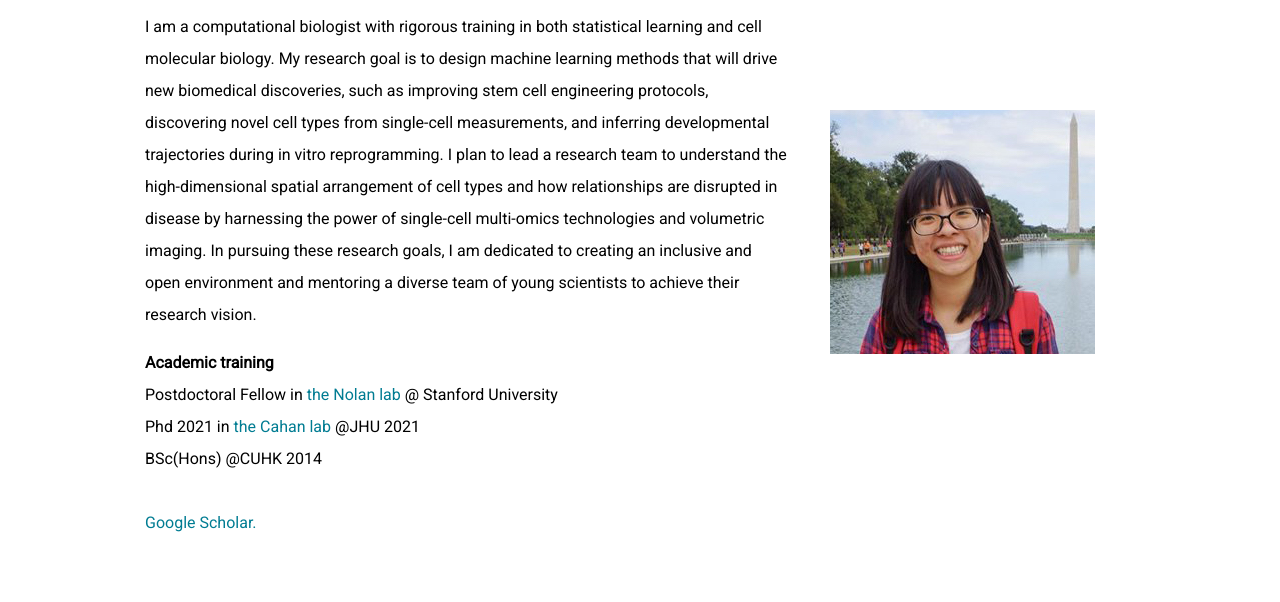
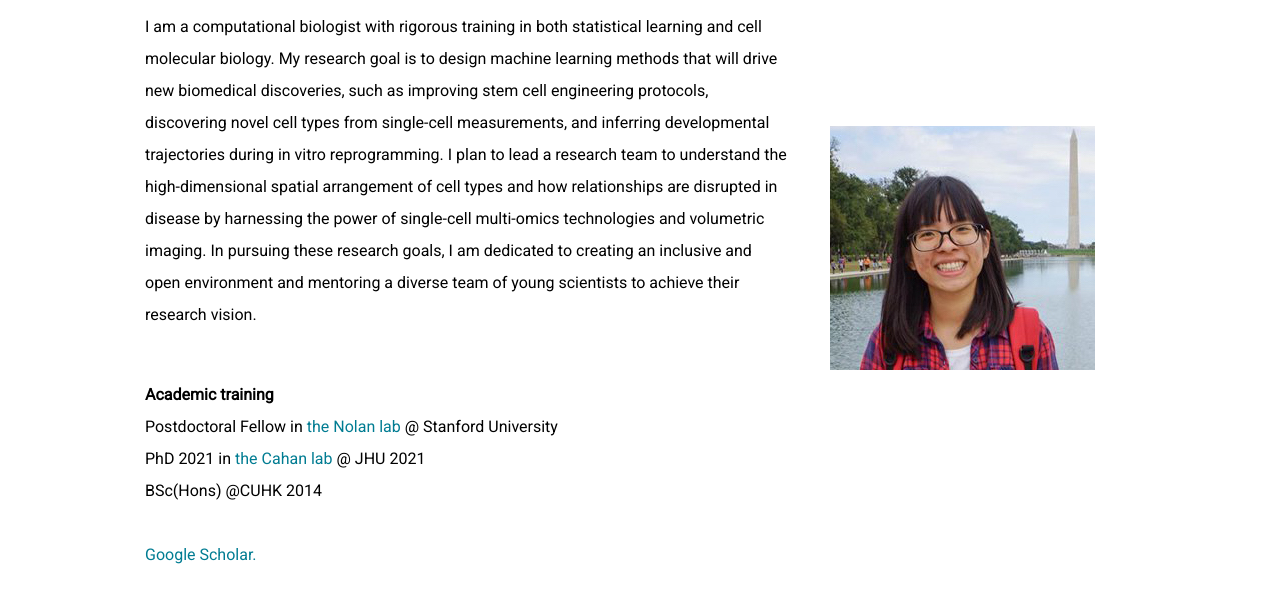
Before and after one commit to yuqiyuqitan/yuqiyuqitan.github.io, a plain HTML site: page index.html in a window 1280 px wide. Shown: the part 278-880 px from the top of the page. Drawn offline with nearby package versions, Linux system fonts and the light colour scheme.

Commit message:
add a little space before the academic training

```diff
--- a/index.html
+++ b/index.html
@@ -27,7 +27,8 @@
     <div class="column1">
       <h1>Yuqi Tan</h1>
       I am a computational biologist with rigorous training in both statistical learning and cell molecular biology. My research goal is to design machine learning methods that will drive new biomedical discoveries, such as improving stem cell engineering protocols, discovering novel cell types from single-cell measurements, and inferring developmental trajectories during in vitro reprogramming. I plan to lead a research team to understand the high-dimensional spatial arrangement of cell types and how relationships are disrupted in disease by harnessing the power of single-cell multi-omics technologies and volumetric imaging. In pursuing these research goals, I am dedicated to creating an inclusive and open environment and mentoring a diverse team of young scientists to achieve their research vision.
-    <p> <b> Academic training </b> <br> Postdoctoral Fellow in <a href = "https://www.nolanlab.org/members/" class="external-link"> the Nolan lab </a> @ Stanford University <br> Phd 2021 in <a href = "https://www.cahanlab.org" class="external-link"> the Cahan lab </a> @JHU 2021 <br> BSc(Hons) @CUHK 2014 </p>
+    <p> </p>
+    <p> <b> Academic training </b> <br> Postdoctoral Fellow in <a href = "https://www.nolanlab.org/members/" class="external-link"> the Nolan lab </a> @ Stanford University <br> PhD 2021 in <a href = "https://www.cahanlab.org" class="external-link"> the Cahan lab </a> @ JHU 2021 <br> BSc(Hons) @CUHK 2014 </p>
 
       <a href = "https://scholar.google.com/citations?user=zNOpmasAAAAJ&hl=en" class="external-link">Google Scholar.</a>
 <!--      <p>I will be presenting singleCellNet at <a href="https://www.eventscribe.com/2019/ISSCR/agenda.asp?startdate=6/29/2019&enddate=6/29/2019&BCFO=M&tn=&cpf2=&cus2=&pta=&h=Sat,%20Jun%2029&pfp=FullSchedule" class = "external-link"> ISSCR 2019 consession IVE </a> (14:24 - 14:35pm, Jun29, Room 408B).</p>
```
